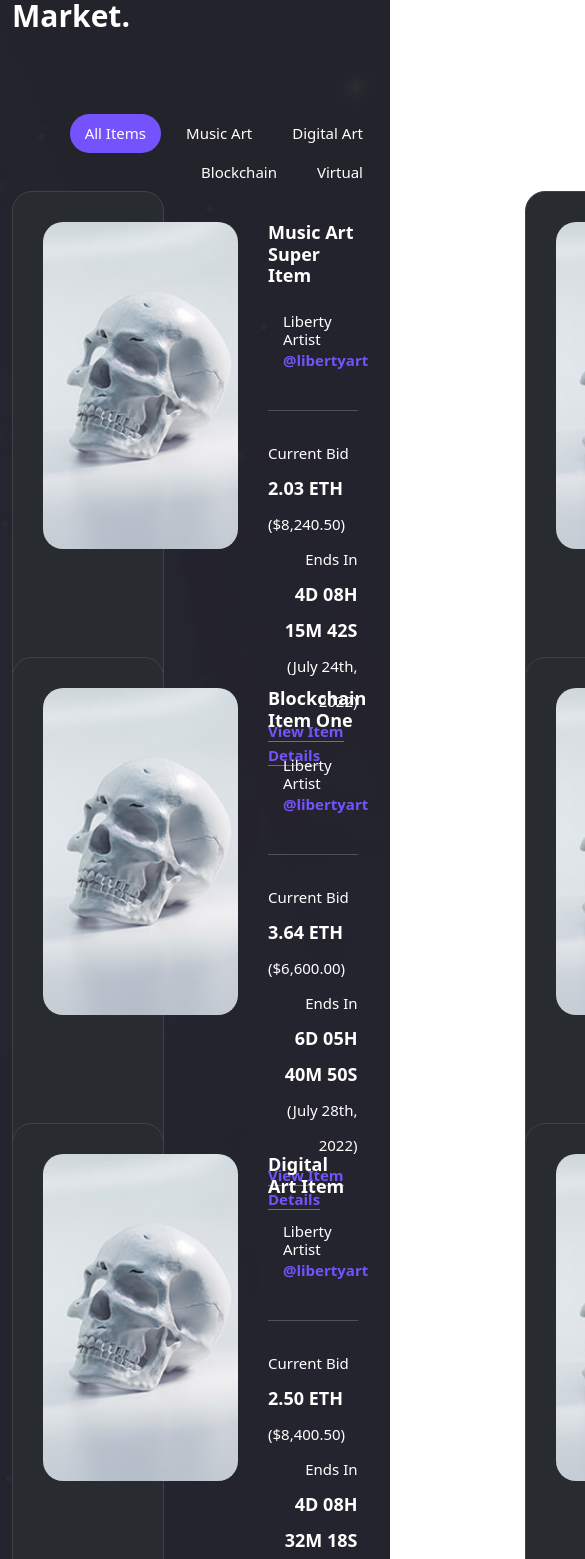
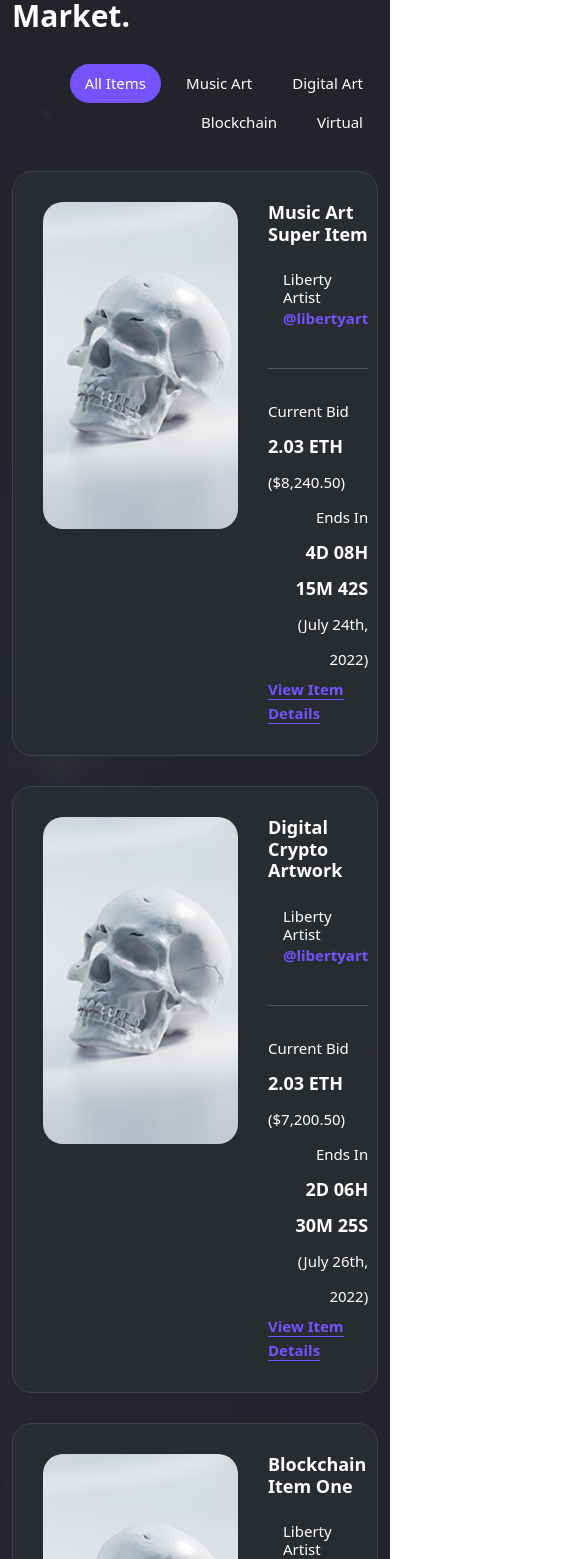
Before and after one commit to mizanacademy/vibrant, an Angular app: page /home in a window 390 px wide. Shown: the part 4689-6248 px from the top of the page, 585 px wide, since content can reach past the window. Built offline with nearby package versions, Linux system fonts and the light colour scheme.

Commit message:
currently market responsive

```diff
--- a/src/app/create-nft/create-nft.component.scss
+++ b/src/app/create-nft/create-nft.component.scss
@@ -73,6 +73,11 @@ a{
     transform: translateX(-50%);
 }
 
+.main-button a:hover {
+    background: #fff;
+    color:#7453fc;
+    border: 1px solid #fff;
+}
 .create-nft .item {
     margin-top: 30px;
     position: relative;
--- a/src/app/currently-market/currently-market.component.html
+++ b/src/app/currently-market/currently-market.component.html
@@ -20,8 +20,7 @@
             </div>
             <div class="col-lg-12">
                 <div class="row grid" style="position: relative; height: 1422px;">
-                    <div class="col-lg-6 currently-market-item all msc"
-                        style="position: absolute; left: 0px; top: 0px;">
+                    <div class="col-lg-6 currently-market-item all msc">
                         <div class="item">
                             <div class="left-image">
                                 <img src="assets/images/market-01.jpg" alt=""
@@ -47,8 +46,7 @@
                             </div>
                         </div>
                     </div>
-                    <div class="col-lg-6 currently-market-item all dig"
-                        style="position: absolute; left: 513px; top: 0px;">
+                    <div class="col-lg-6 currently-market-item all dig">
                         <div class="item">
                             <div class="left-image">
                                 <img src="assets/images/market-01.jpg" alt=""
@@ -74,8 +72,7 @@
                             </div>
                         </div>
                     </div>
-                    <div class="col-lg-6 currently-market-item all blc"
-                        style="position: absolute; left: 0px; top: 466px;">
+                    <div class="col-lg-6 currently-market-item all blc">
                         <div class="item">
                             <div class="left-image">
                                 <img src="assets/images/market-01.jpg" alt=""
@@ -101,8 +98,7 @@
                             </div>
                         </div>
                     </div>
-                    <div class="col-lg-6 currently-market-item all vtr"
-                        style="position: absolute; left: 513px; top: 466px;">
+                    <div class="col-lg-6 currently-market-item all vtr">
                         <div class="item">
                             <div class="left-image">
                                 <img src="assets/images/market-01.jpg" alt=""
@@ -128,8 +124,7 @@
                             </div>
                         </div>
                     </div>
-                    <div class="col-lg-6 currently-market-item all vrt dig"
-                        style="position: absolute; left: 0px; top: 932px;">
+                    <div class="col-lg-6 currently-market-item all vrt dig">
                         <div class="item">
                             <div class="left-image">
                                 <img src="assets/images/market-01.jpg" alt=""
@@ -155,8 +150,7 @@
                             </div>
                         </div>
                     </div>
-                    <div class="col-lg-6 currently-market-item all msc blc"
-                        style="position: absolute; left: 513px; top: 932px;">
+                    <div class="col-lg-6 currently-market-item all msc blc">
                         <div class="item">
                             <div class="left-image">
                                 <img src="assets/images/market-01.jpg" alt=""
--- a/src/app/currently-market/currently-market.component.scss
+++ b/src/app/currently-market/currently-market.component.scss
@@ -6,6 +6,41 @@
     padding: 120px 0px;
     position: relative;
 }
+
+@media screen and (max-width: 991px) and (min-width: 528px){
+    .currently-market {
+        padding-bottom: 1200px;
+    }
+    .section-heading{
+        margin-bottom: 30px !important;
+    }
+    ul{
+        padding-bottom: 30px !important;
+    }
+  }
+
+  @media only screen and (max-width: 500px) {
+    .currently-market {
+        padding-bottom: 2400px;
+    }
+    .section-heading{
+        margin-bottom: 30px !important;
+    }
+    ul{
+        padding-bottom: 30px;
+    }
+  }
+    @media only screen and (max-width: 527px) {
+        .currently-market {
+            padding-bottom: 1400px;
+        }
+        .section-heading{
+            margin-bottom: 30px !important;
+        }
+        ul{
+            padding-bottom: 30px !important;
+        }
+      }
 
 .currently-market .section-heading {
     text-align: left;
@@ -73,7 +108,7 @@ ul, li {
 
 //images
 .currently-market-item {
-    width: 45%;
+    // width: 45%;
     margin: 0 auto;
 }
 
```
Also changed, not shown: src/assets/images/collection-01.jpg (added).
